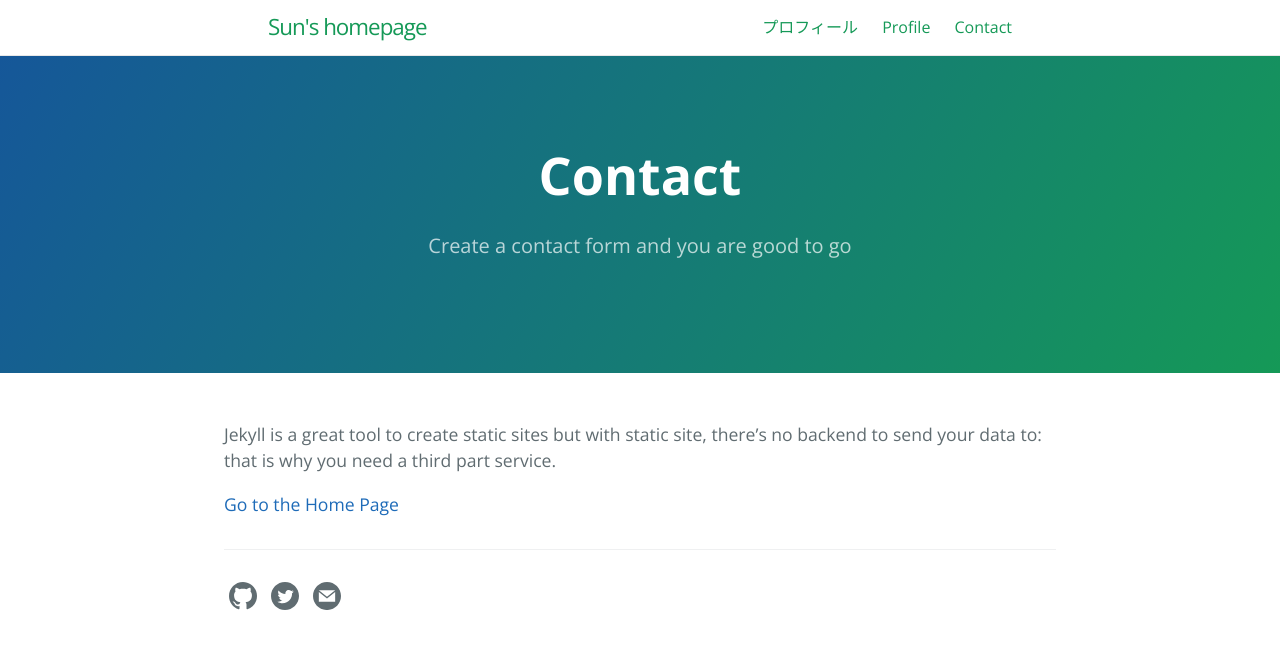
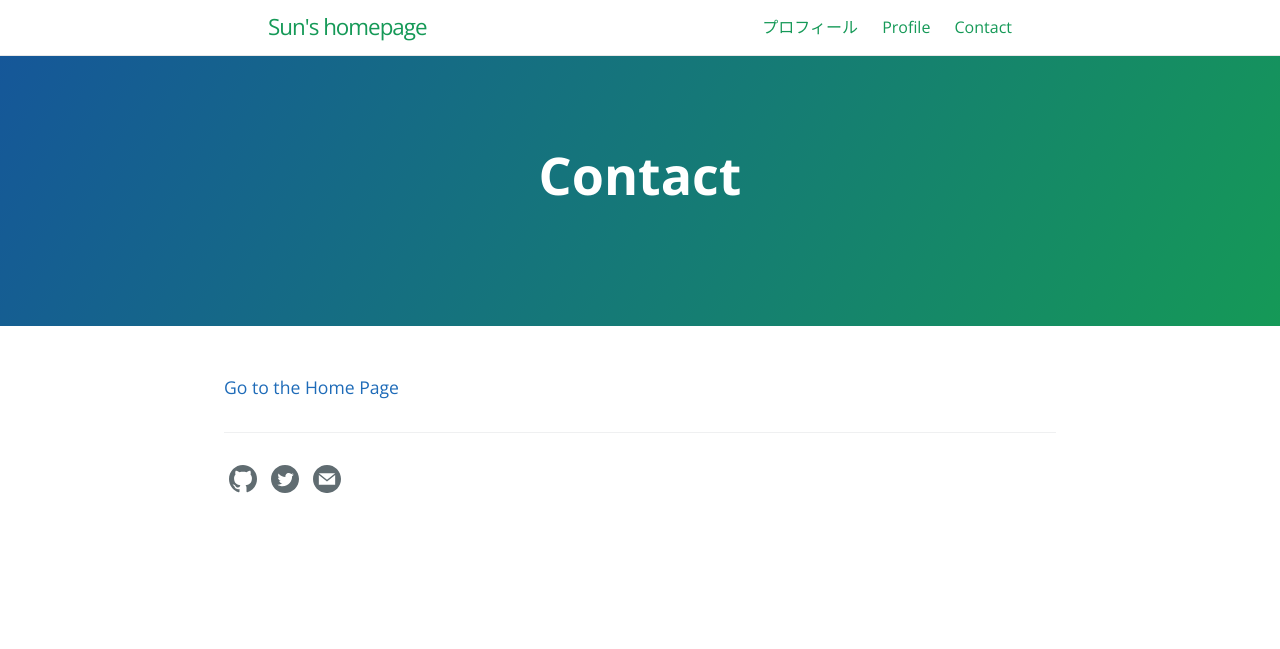
Before and after one commit to sonyuushin/sonyuushin.github.io, a Jekyll site: the page built from contact.md, in a window 1280 px wide. Shown: the top 649 px of the page. Built offline with Jekyll 4.4.1, drawn with Linux system fonts in a browser that asks for light colours.

Commit message:
Update contact.md

```diff
--- a/contact.md
+++ b/contact.md
@@ -1,11 +1,10 @@
 ---
 layout: page
 title: Contact
-tagline: Create a contact form and you are good to go
+tagline:
 ref: contact
 order: 1
 ---
 
-Jekyll is a great tool to create static sites but with static site, there's no backend to send your data to: that is why you need a third part service.
 
 [Go to the Home Page]({{ '/' | absolute_url }})
```
